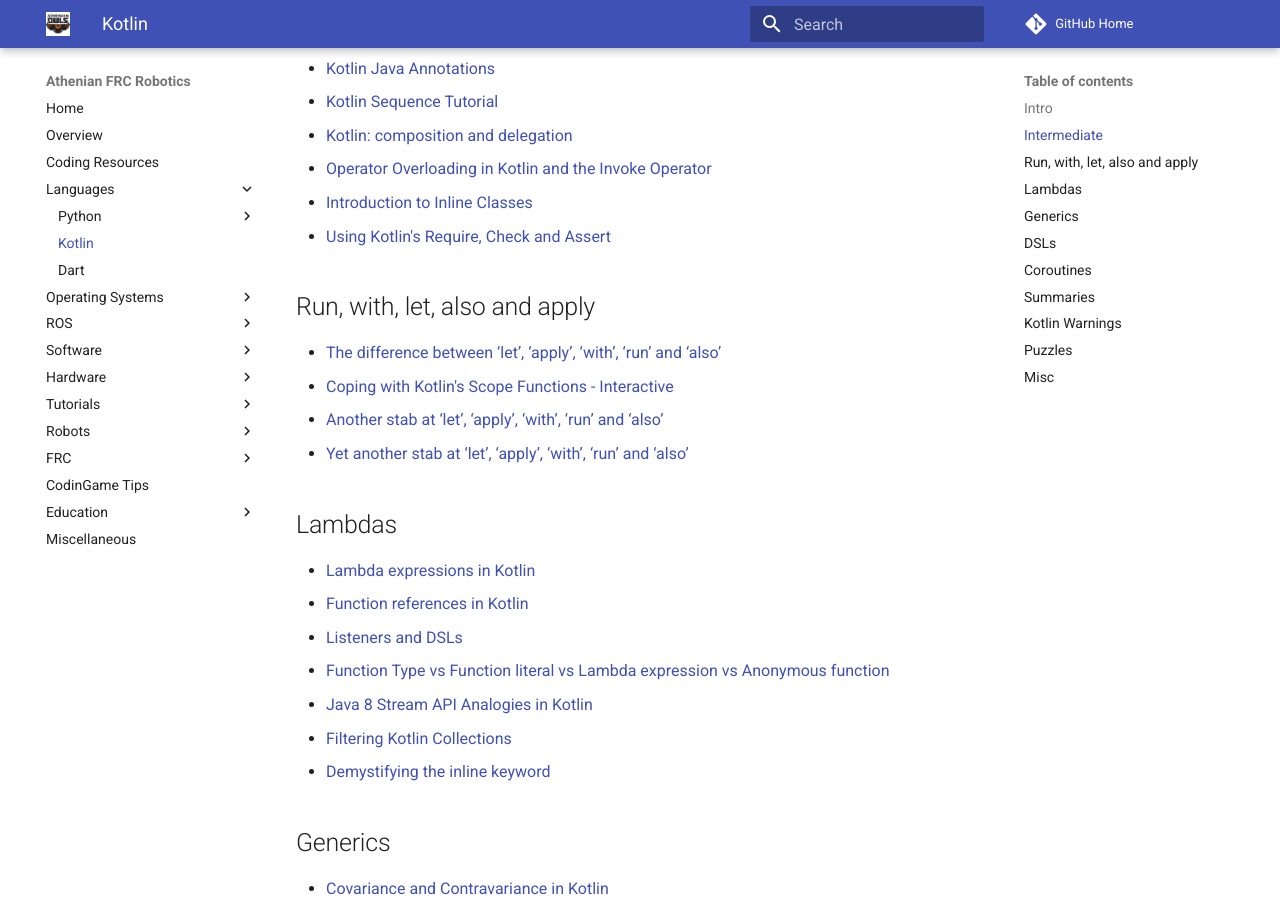
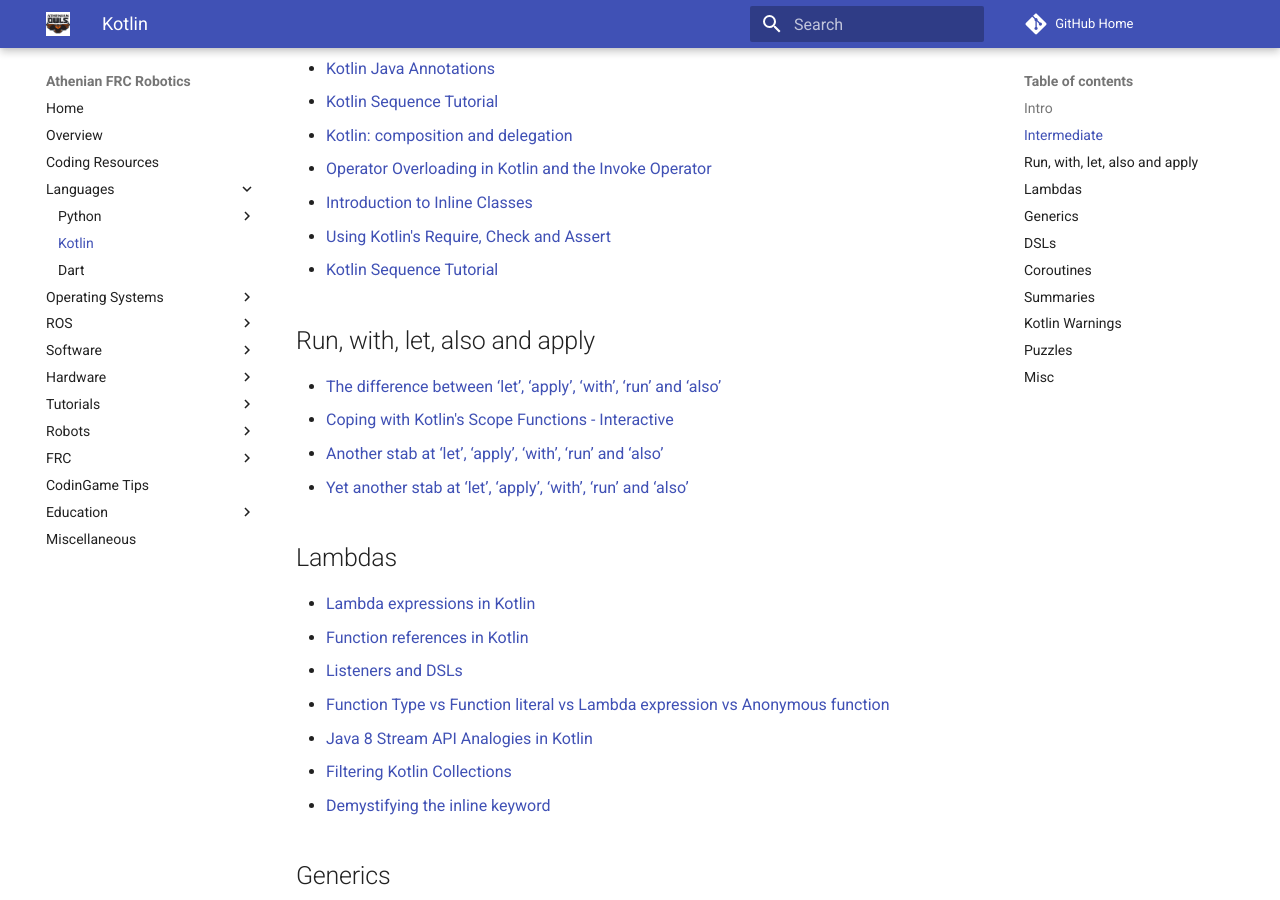
Before and after one commit to athenian-robotics/athenian-robotics-mkdocs, an MkDocs documentation site: the page built from docs/kotlin.md, in a window 1280 px wide and 900 px high, scrolled down 2240 px. Built offline with MkDocs 1.6.1 and Material for MkDocs 9.7.7, drawn with Linux system fonts in a browser that asks for light colours; comment, search, counter and statistics services are not loaded.

Commit message:
Update docs

```diff
--- a/docs/kotlin.md
+++ b/docs/kotlin.md
@@ -68,6 +68,7 @@
 * [Operator Overloading in Kotlin and the Invoke Operator](https://proandroiddev.com/til-about-operator-overloading-in-kotlin-and-the-invoke-operator-da3686ef4694)
 * [Introduction to Inline Classes](https://typealias.com/guides/introduction-to-inline-classes/)
 * [Using Kotlin's Require, Check and Assert](https://www.bignerdranch.com/blog/write-better-code-using-kotlins-require-check-and-assert/)
+* [Kotlin Sequence Tutorial](https://winterbe.com/posts/2018/07/23/kotlin-sequence-tutorial/)
 
 ## Run, with, let, also and apply
 * [The difference between ‘let’, ‘apply’, ‘with’, ‘run’ and ‘also’](https://medium.com/@tpolansk/the-difference-between-kotlins-functions-let-apply-with-run-and-else-ca51a4c696b8)
```
